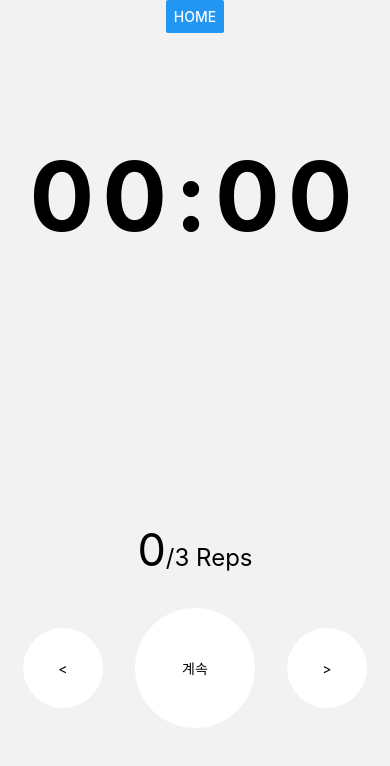
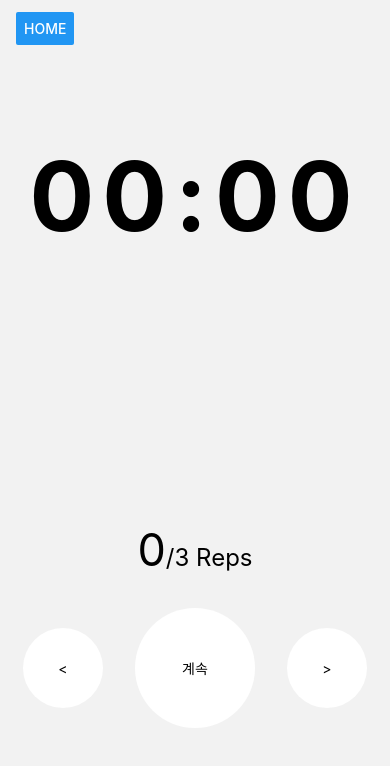
Before and after one commit to dev2820/TBT, a React Native app: screen /Timer in a window 390 px wide. Shown: the top 766 px of the page. Built offline with nearby package versions, Linux system fonts and the light colour scheme.

Commit message:
style/ Home 버튼 위치 조정

```diff
--- a/src/screens/TimerPage.js
+++ b/src/screens/TimerPage.js
@@ -39,7 +39,7 @@ const TimerPage = ({ navigation }) => {
   return (
     <Page style={[theme, styles.container]}>
       <View style={styles.topbar}>
-        <Button title="Home" onPress={goBack}></Button>
+        <Button style={styles.home} title="Home" onPress={goBack}></Button>
       </View>
       <View style={styles.timer}>
         <Text style={globalStyle.HEADING_LARGE}>
@@ -93,7 +93,15 @@ const styles = StyleSheet.create({
     alignItems: "center",
   },
   topbar: {
+    width: "100%",
     height: 56,
+    alignItems: "flex-start",
+    justifyContent: "center",
+  },
+  home: {
+    width: 48,
+    height: 48,
+    left: 0,
   },
   text: {
     color: "green",
```
